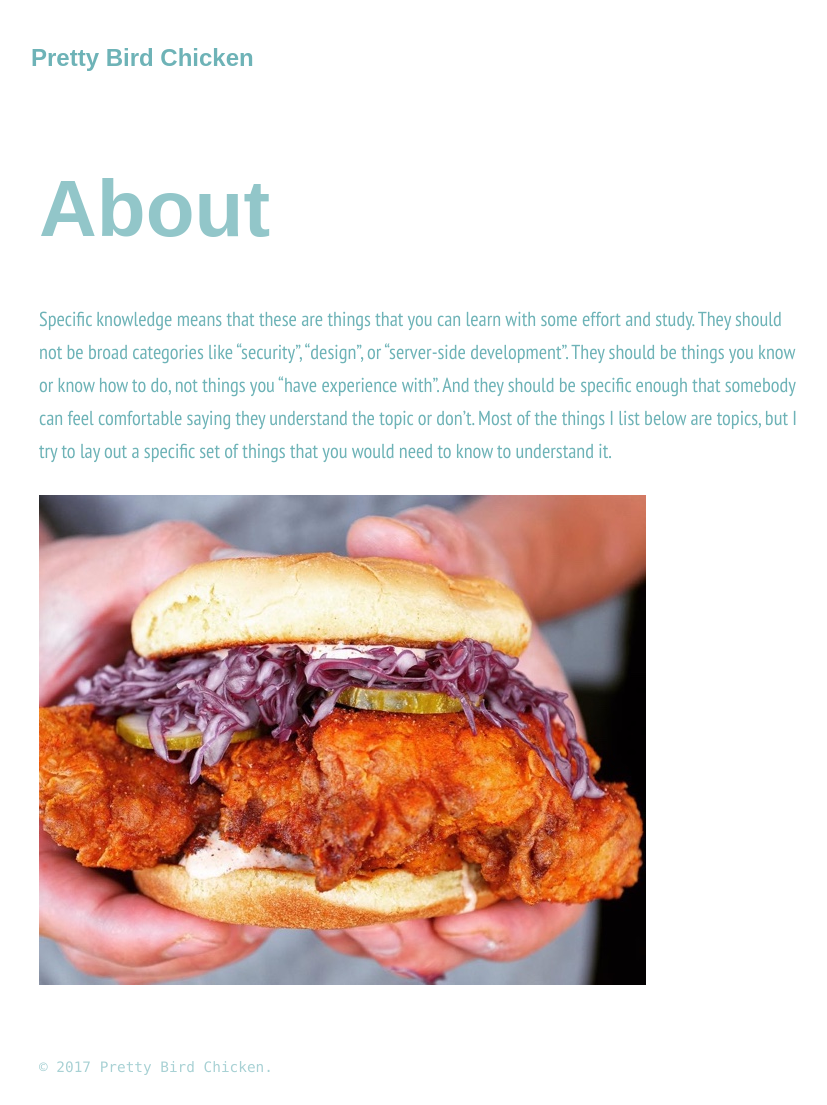
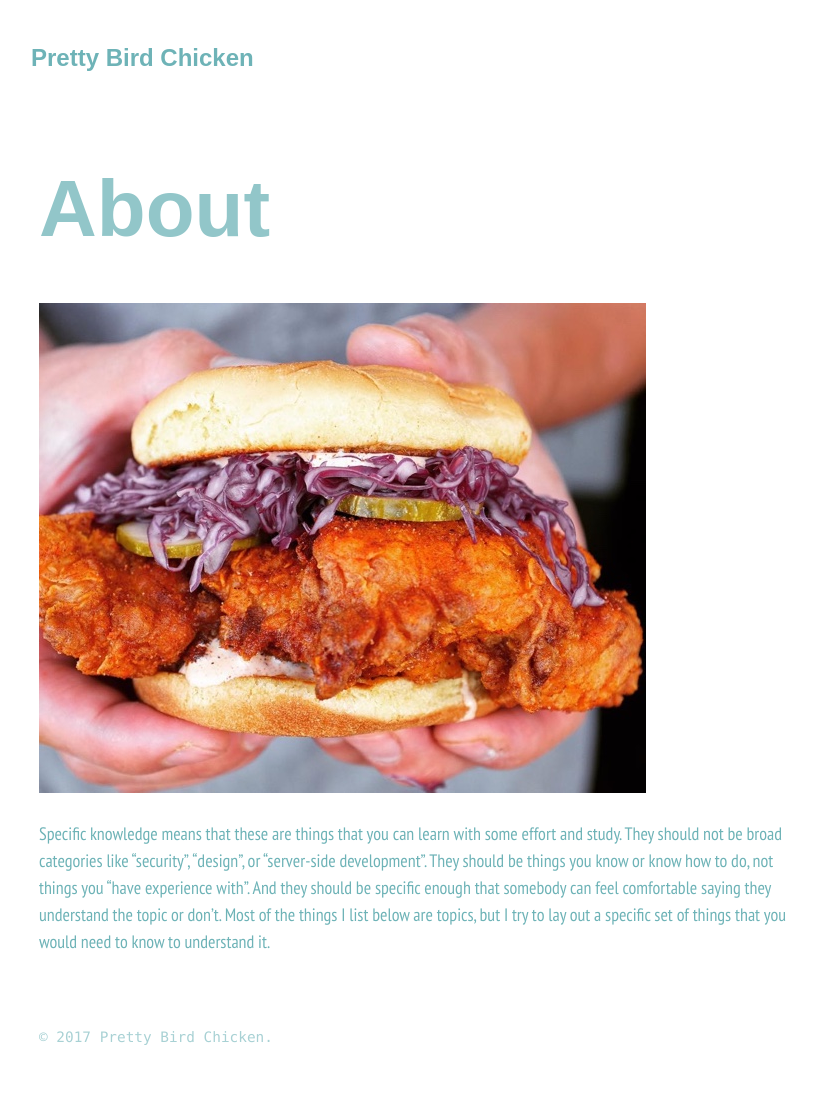
Before and after one commit to PHironaka/pretty-bird, a Jekyll site: the page built from about.md, in a window 1280 px wide and 1105 px high. Shown: the whole window, without its empty margins (33-860 px from the left). Built offline with Jekyll 4.4.1, drawn with Linux system fonts in a browser that asks for light colours.

Commit message:
Updated About

```diff
--- a/about.md
+++ b/about.md
@@ -4,6 +4,6 @@ permalink: "/about/"
 layout: page
 ---
 
+![20987348_127394674557791_1525660584987590656_n.jpg](/uploads/20987348_127394674557791_1525660584987590656_n.jpg)
+
 Specific knowledge means that these are things that you can learn with some effort and study. They should not be broad categories like “security”, “design”, or “server-side development”. They should be things you know or know how to do, not things you “have experience with”. And they should be specific enough that somebody can feel comfortable saying they understand the topic or don’t. Most of the things I list below are topics, but I try to lay out a specific set of things that you would need to know to understand it.
-
-![20987348_127394674557791_1525660584987590656_n.jpg](/uploads/20987348_127394674557791_1525660584987590656_n.jpg)
```
